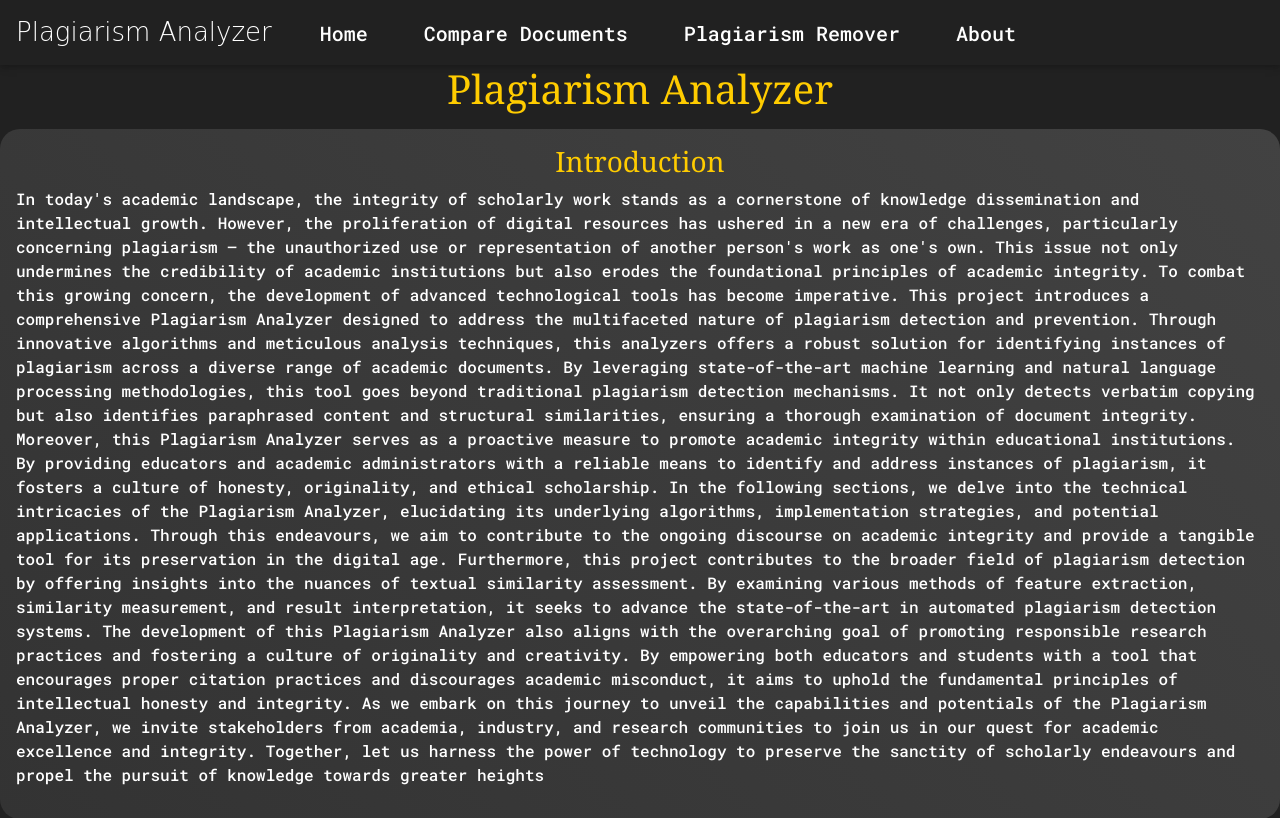
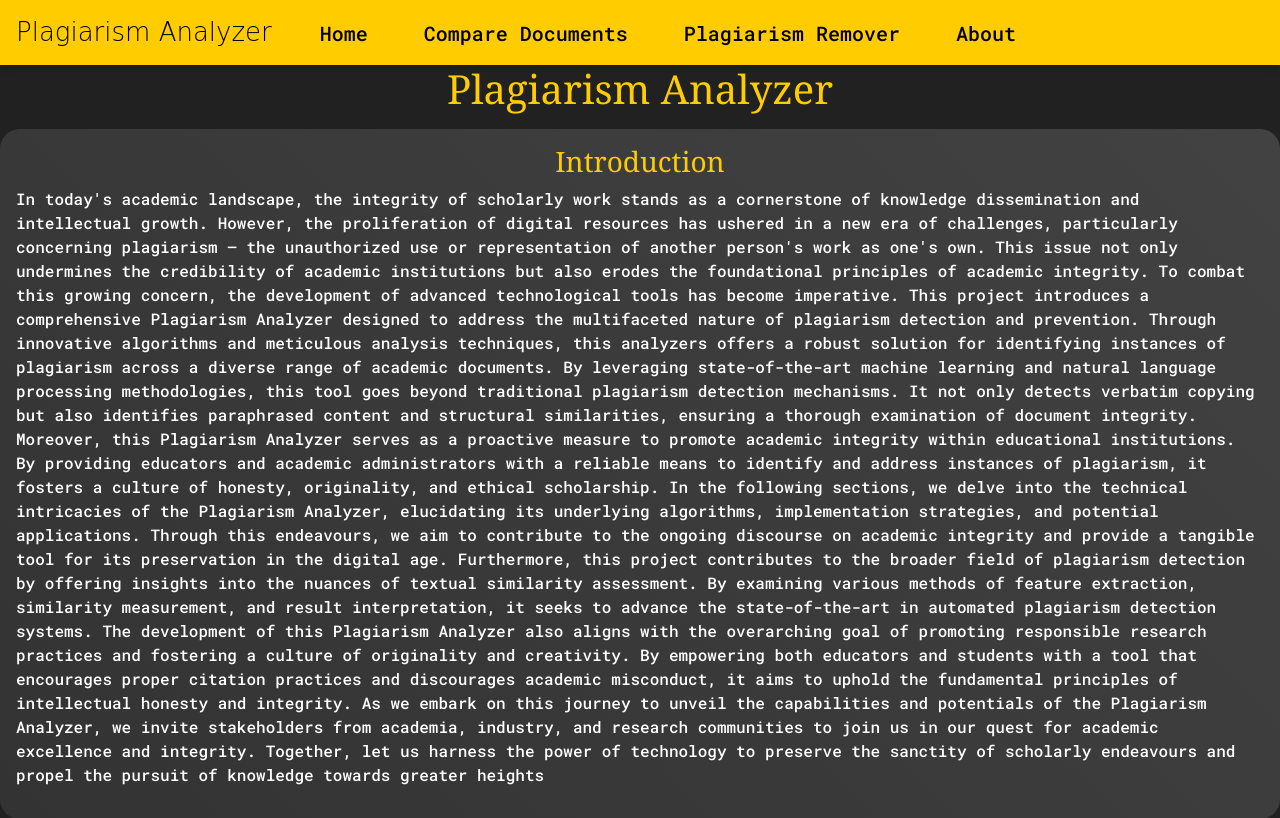
Before and after one commit to vasanthan2507/PlagiarismAnalyzer, a Django app: page /about/ in a window 1280 px wide. Shown: the top 818 px of the page. Run offline with Django 3.2, Linux system fonts and the light colour scheme; parts of the project's set-up code (start-up, migrations or seed data) failed here and were passed over; some libraries are stand-ins or nearby versions; some web fonts are replaced.

Commit message:
Update about.html

```diff
--- a/PlagiarismAnalyzer/PlagiarismAnalyzerApp/templates/pc/about.html
+++ b/PlagiarismAnalyzer/PlagiarismAnalyzerApp/templates/pc/about.html
@@ -28,26 +28,26 @@
 </head>
 
 <body>
-  <nav class="navbar navbar-expand-lg navbar-dark" >
-    <a class="navbar-brand" href="{% url 'plagiarism-check-mainpage'%}">Plagiarism Analyzer</a>
+  <nav class="navbar navbar-expand-lg navbar-dark" style="background-color: #ffcc00;">
+    <a class="navbar-brand" href="{% url 'about' %}" style="color: black;">Plagiarism Analyzer  </a>
     <button class="navbar-toggler" type="button" data-toggle="collapse" data-target="#navbarNav"
       aria-controls="navbarNav" aria-expanded="false" aria-label="Toggle navigation">
       <span class="navbar-toggler-icon"></span>
     </button>
-    <div class="collapse navbar-collapse" id="navbarNav">
+    <div class="collapse navbar-collapse" id="navbarNav" >
       <ul class="navbar-nav" style="margin-left: 0;">
         <li class="nav-item nav-one">
-          <a class="nav-link" href="{% url 'plagiarism-check-mainpage' %}">Home <span
+          <a class="nav-link" href="{% url 'plagiarism-check-mainpage' %}" style="color: black;">   Home<span
               class="sr-only">(current)</span></a>
         </li>
         <li class="nav-item nav-two">
-          <a class="nav-link" href="{% url 'compare' %}">Compare Documents</a>
+          <a class="nav-link" href="{% url 'compare' %}" style="color: black;">Compare Documents </a>
         </li>
         <li class="nav-item nav-two">
-          <a class="nav-link" href="{% url 'plrem' %}">Plagiarism Remover</a>
+          <a class="nav-link" href="{% url 'plrem' %}" style="color: black;">Plagiarism Remover </a>
         </li>
       <li class="nav-item nav-two">
-        <a class="nav-link" href="{% url 'about' %}">About</a>
+        <a class="nav-link" href="{% url 'about' %}" style="color: black;"> About </a>
       </li>
     </ul>
     </div>
```
